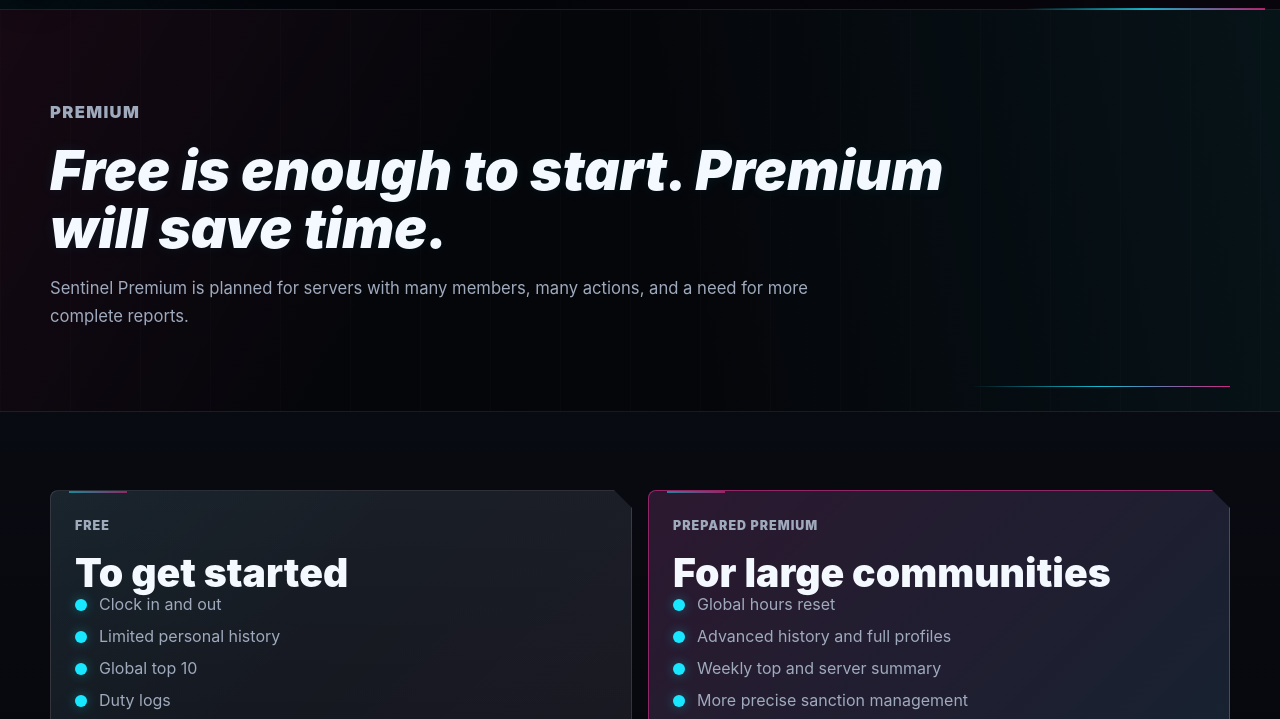
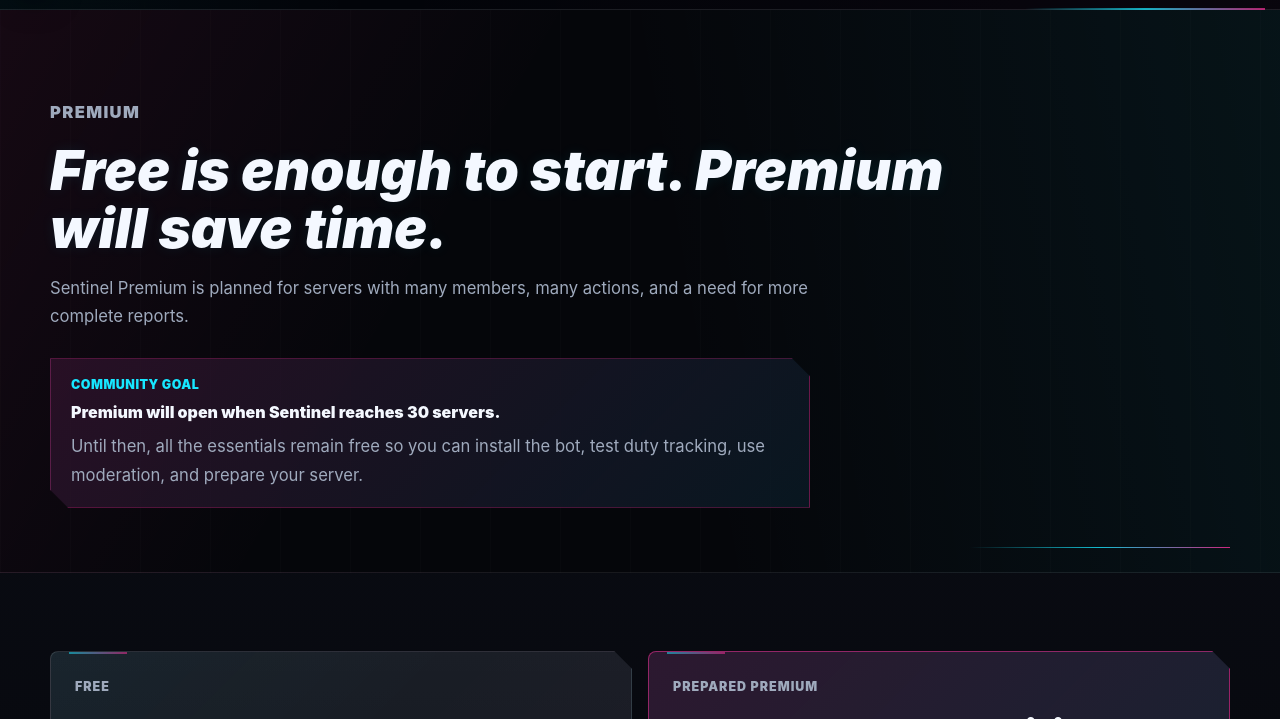
Before and after one commit to phileaszer/bot-service-discord, a website: page site/premium.html in a window 1280 px wide. Shown: the part 64-783 px from the top of the page. Drawn offline with Linux system fonts and the light colour scheme; no server answers.

Commit message:
Annonce lancement premium a 30 serveurs

```diff
--- a/site/i18n.js
+++ b/site/i18n.js
@@ -1208,6 +1208,12 @@
     'Supprimer un dossier de sanction': 'Delete a sanction record',
     'Le gratuit suffit pour commencer. Le Premium fera gagner du temps.': 'Free is enough to start. Premium will save time.',
     'Sentinel Premium est prévu pour les serveurs qui auront beaucoup de membres, beaucoup d’actions et besoin de bilans plus complets.': 'Sentinel Premium is planned for servers with many members, many actions, and a need for more complete reports.',
+    'Fonctionnalités premium préparées pour Sentinel, disponibles quand le bot aura atteint 30 serveurs.': 'Premium features prepared for Sentinel, available once the bot reaches 30 servers.',
+    'Objectif communautaire': 'Community goal',
+    'Le Premium ouvrira quand Sentinel aura atteint 30 serveurs.': 'Premium will open when Sentinel reaches 30 servers.',
+    'En attendant, toutes les bases restent disponibles gratuitement pour installer le bot, tester le service, utiliser la modération et préparer ton serveur.': 'Until then, all the essentials remain free so you can install the bot, test duty tracking, use moderation, and prepare your server.',
+    'Premium à venir': 'Premium coming soon',
+    'Sentinel Premium sera disponible quand le bot aura atteint 30 serveurs. La version gratuite reste ouverte pour démarrer dès maintenant.': 'Sentinel Premium will be available when the bot reaches 30 servers. The free version remains open so you can start now.',
     'Gestion plus fine des sanctions': 'More precise sanction management',
     'Le Premium doit aider les gros staffs, pas vider le gratuit.': 'Premium should help large staff teams, not empty the free version.',
     'Le gratuit doit rester utile. Le Premium servira surtout aux équipes qui ont besoin de rapports, d’exports et de réglages plus poussés.': 'Free must stay useful. Premium will mainly help teams that need reports, exports, and deeper settings.',
--- a/site/premium.html
+++ b/site/premium.html
@@ -4,7 +4,7 @@
   <meta charset="utf-8">
   <meta name="viewport" content="width=device-width, initial-scale=1">
   <title>Premium | Sentinel</title>
-  <meta name="description" content="Fonctionnalités premium preparees pour Sentinel.">
+  <meta name="description" content="Fonctionnalités premium préparées pour Sentinel, disponibles quand le bot aura atteint 30 serveurs.">
   <meta name="robots" content="index, follow">
   <link rel="icon" href="assets/sentinel-mark.png" type="image/png">
   <link rel="stylesheet" href="styles.css">
@@ -33,6 +33,11 @@
       <p class="eyebrow">Premium</p>
       <h1>Le gratuit suffit pour commencer. Le Premium fera gagner du temps.</h1>
       <p>Sentinel Premium est prévu pour les serveurs qui auront beaucoup de membres, beaucoup d’actions et besoin de bilans plus complets.</p>
+      <div class="premium-launch-note">
+        <span class="launch-kicker">Objectif communautaire</span>
+        <strong>Le Premium ouvrira quand Sentinel aura atteint 30 serveurs.</strong>
+        <p>En attendant, toutes les bases restent disponibles gratuitement pour installer le bot, tester le service, utiliser la modération et préparer ton serveur.</p>
+      </div>
     </section>
 
     <section class="section section-dark">
--- a/site/styles.css
+++ b/site/styles.css
@@ -475,6 +475,54 @@ h3 {
   font-size: 1.15rem;
 }
 
+.hero-note,
+.premium-launch-note {
+  border: 1px solid rgba(255, 45, 154, 0.32);
+  background:
+    linear-gradient(135deg, rgba(255, 45, 154, 0.12), rgba(23, 231, 255, 0.055)),
+    rgba(9, 13, 22, 0.74);
+  clip-path: var(--cut);
+}
+
+.hero-note {
+  display: grid;
+  gap: 6px;
+  max-width: 620px;
+  margin-top: 18px;
+  padding: 14px 16px;
+}
+
+.hero-note strong,
+.premium-launch-note strong {
+  color: var(--text);
+  font-weight: 950;
+}
+
+.hero-note span {
+  color: var(--muted);
+  line-height: 1.55;
+}
+
+.premium-launch-note {
+  display: grid;
+  gap: 10px;
+  max-width: 760px;
+  margin-top: 28px;
+  padding: 18px 20px;
+}
+
+.premium-launch-note p {
+  margin: 0;
+}
+
+.launch-kicker {
+  color: var(--cyan);
+  font-size: 0.78rem;
+  font-weight: 950;
+  letter-spacing: 0.04em;
+  text-transform: uppercase;
+}
+
 .dashboard-kpi {
   display: grid;
   gap: 6px;
```
Also changed, not shown: site/index.html (+4 -0 lines).
